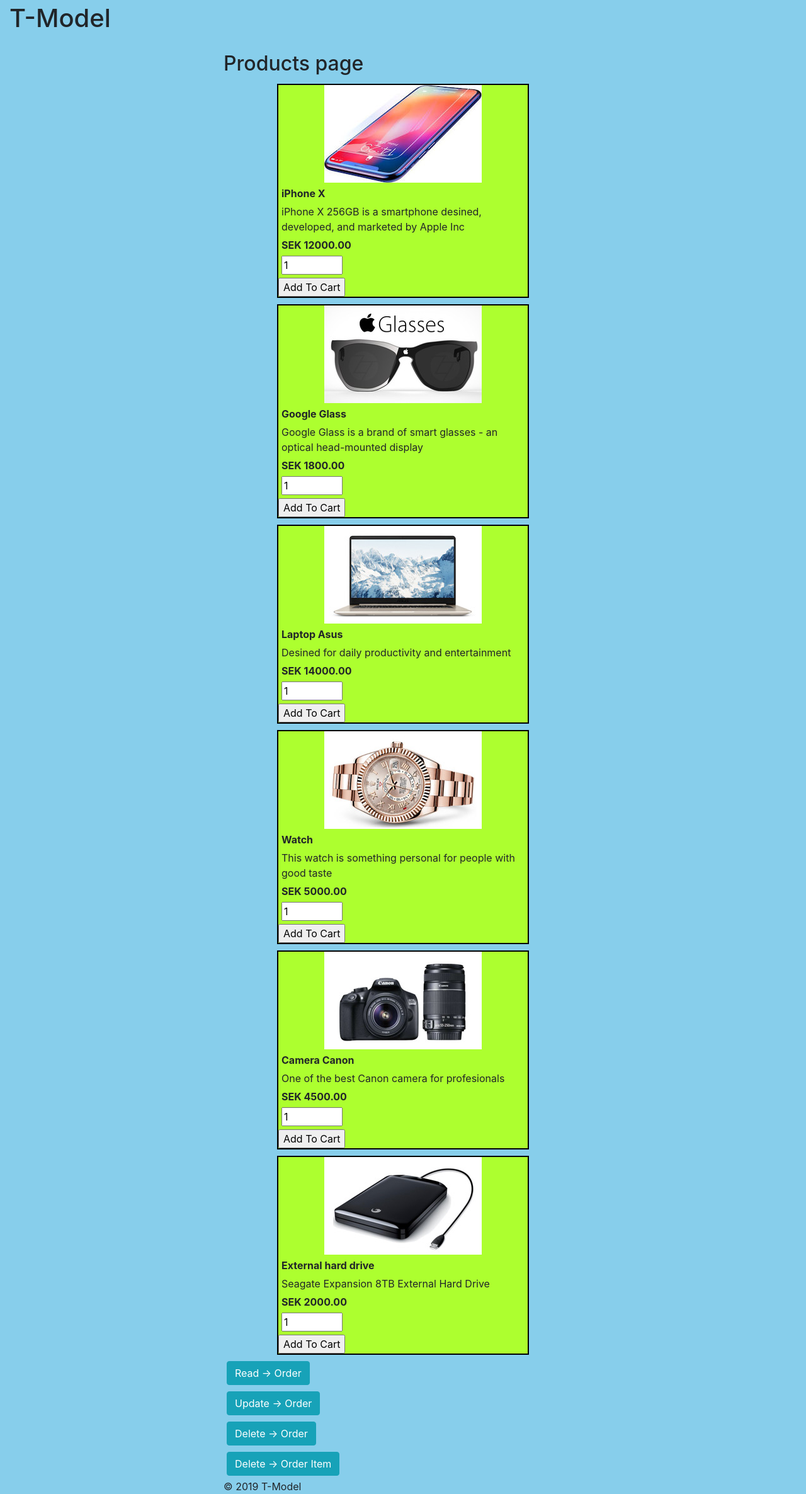
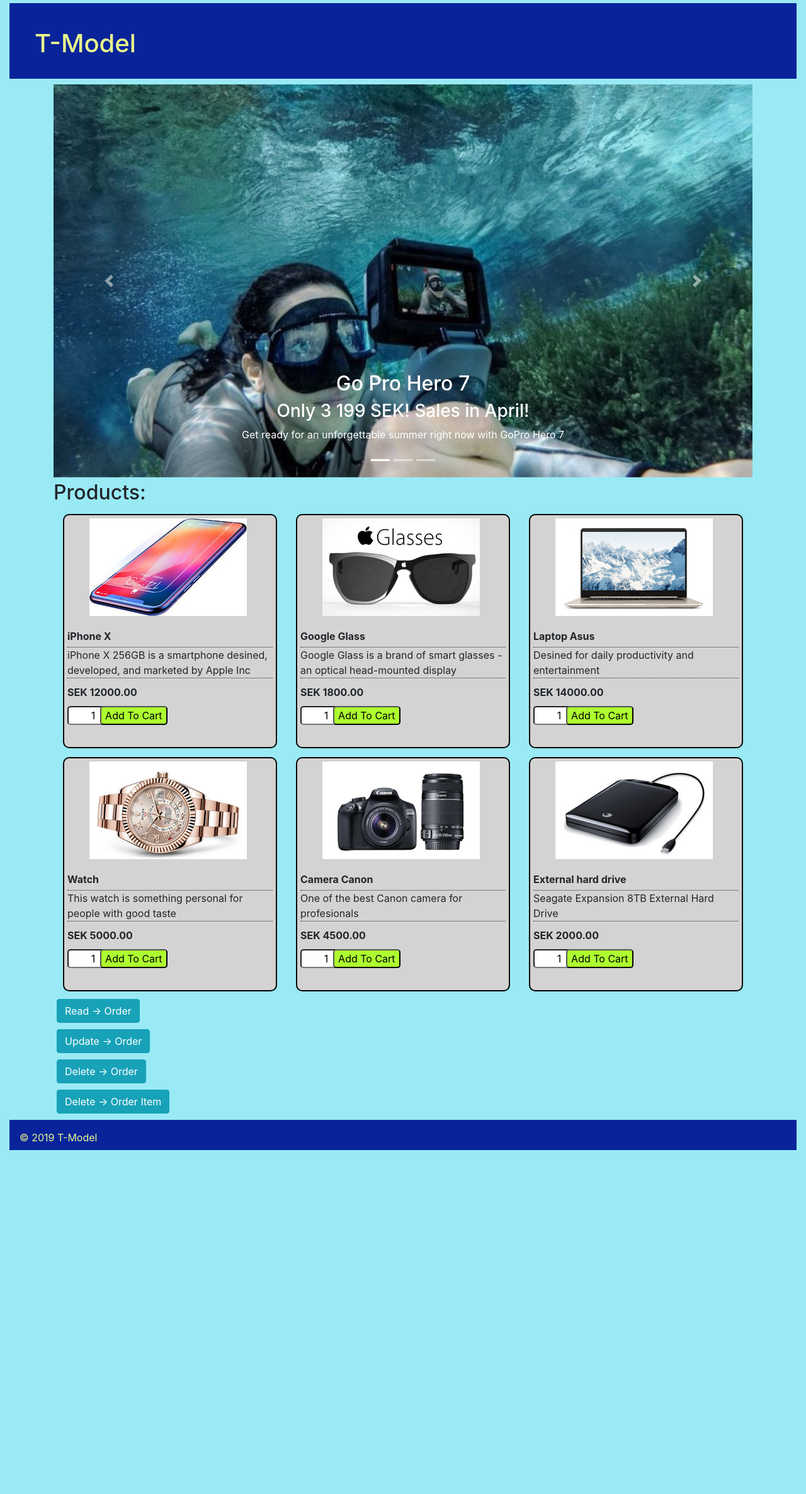
Before and after one commit to VovaChampion/Project_PHP, a PHP site: page / in a window 1280 px wide. Shown: the whole page at 63% size. After the commit the page ends 1826 px from the top, so only its background shows below. Run offline with PHP 8.4, Linux system fonts and the light colour scheme; data comes from the database, SQL or seed files in the repository.

Commit message:
Update products page UI

```diff
--- a/cart_order/css/style.css
+++ b/cart_order/css/style.css
@@ -1,5 +1,6 @@
 body {
-	background: skyblue;
+	background: rgb(153, 234, 245);
+	--background-image: url("../images/earth2.jpeg");
 	padding: 0 10px;
 }
 
@@ -9,7 +10,7 @@ label {
 }
 
 table {
-	margin-left: 10px;
+	-margin-left: 10px;
 	border-collapse: collapse;
 	border-spacing: 0;
 }
@@ -20,7 +21,7 @@ th {
 	border-bottom: 1px solid #aaa;
 }
 
-.submit, button{
+/* .submit, button{
 	display: inline-block;
 	width: 130px;
 	margin: 5px 0;
@@ -45,18 +46,29 @@ th {
 	background-color: rgb(36, 138, 179);
 	box-shadow: 0 5px #666;
 	transform: translateY(4px);
+} */
+
+h1.company_name{
+	color: rgb(232, 248, 140);
+	margin: 5px;
+	text-align: left;
+	height: 3em;
+	padding: 1em 0 0 1em ;
+	background-color: rgb(9, 36, 155);
 }
 
-#content {
-	min-height: 300px;
-	padding: 0 30px;
+.container {
+	min-height: 500px;
+	background: rgb(153, 234, 245);
 }
 
 .products{
-	width: 400px;
-	margin: 5px;
-	background-color: greenyellow;
-	border: 2px solid black;;
+	display: flex;
+	width: 340px;
+	margin: 7px;
+	background-color:lightgray;
+	border: 2px solid black;
+	border-radius: 10px;
 }
 
 #product-grid {
@@ -65,13 +77,12 @@ th {
 	flex-flow: row wrap;
 }
 .product-title{
-	-text-align: center;
 	margin: 5px;
 	font-weight: bolder;
 }
 
 .product-price{
-	margin: 5px;
+	margin: 10px 5px;
 	font-weight: bolder;
 }
 .product-description{
@@ -82,10 +93,13 @@ th {
 	margin: 5px;
 }
 
-img {
+.product-image {
 	display: block;
-	margin-left: auto;
+	margin-left: 40px;
 	margin-right: auto;
+	margin-top: 5px;
+	margin-bottom: 20px;
+	border-radius: 8px;
 }
 #my_form {
 	display: none;
@@ -96,6 +110,41 @@ a {
 	margin: 5px;
 }
 
-h1 {
+.carousel-inner img {
+	width: 100%;
+	height: 100%;
+}
+#promotion {
+	display: block;
+	margin-top: -20px;
+	margin-bottom: 5px;
+}
+
+.product-description{
+	border-top-style: dotted;
+  	border-bottom-style: dotted;
+	border-width: 1px;
+}
+.btnAddAction{
+	display: flex;
+	background: greenyellow;
+	position: relative;
+	top:-35px;
+	left: 17%;
+	min-height: 30px;
+	border-radius: 5px;
+}
+.product-quantity{
+	border-radius: 5px;
+	text-align: center;
+}
+
+footer {
+	color: rgb(232, 248, 140);
 	margin: 5px;
+	margin-bottom: 1%;
+	text-align: left;
+	height: 3em;
+	padding: 1em 0 0 1em ;
+	background-color: rgb(9, 36, 155);
 }
--- a/cart_order/public/confirm_order.php
+++ b/cart_order/public/confirm_order.php
@@ -19,7 +19,7 @@ catch(PDOException $e) {
 }
 $conn = null;
 ?>
-
+<div class="container">
     <h1> Thank you for your order number: <?php echo $orders_id; ?></h1><br>
     <!-- <h3>If you want to chenge or delete your order go here
         <a href="read_order.php">Order page</a>
@@ -31,4 +31,6 @@ $conn = null;
     <a href="update_order.php" class="btn btn-info" role="button">Update -> Order</a><br>
     <a href="delete_order.php" class="btn btn-info" role="button">Delete -> Order</a><br>
 
+</div>
+
 <?php include "../templates/footer.php"; ?>
--- a/cart_order/public/index.php
+++ b/cart_order/public/index.php
@@ -37,7 +37,7 @@ if(isset($_POST['add_to_cart'])) {
 		'product_price' => $product['product_price']
 	);
 
-//	header("Location:index.php");
+ //header("Location:index.php");
 }
 //Empty All
 if($action=='emptyall') {
@@ -95,15 +95,59 @@ if(isset($_POST['create_order'])) {
 
 <?php include "../templates/header.php"; ?>
 
+<!-- Pictures for home page  -->
+<div class="container">
+
+<div id="promotion" class="carousel slide" data-ride="carousel">
+  <ul class="carousel-indicators">
+    <li data-target="#promotion" data-slide-to="0" class="active"></li>
+    <li data-target="#promotion" data-slide-to="1"></li>
+    <li data-target="#promotion" data-slide-to="2"></li>
+  </ul>
+  <div class="carousel-inner">
+    <div class="carousel-item active">
+      <img src="../images/GoPro.jpg" alt="GoPro" width="1000" height="400">
+      <div class="carousel-caption">
+				<h2>Go Pro Hero 7</h2>
+				<h3>Only 3 199 SEK! Sales in April!</h3>
+        <p>Get ready for an unforgettable summer right now with GoPro Hero 7</p>
+      </div>
+    </div>
+    <div class="carousel-item">
+      <img src="../images/iPad_sea.jpg" alt="IpadPro" width="1000" height="400">
+      <div class="carousel-caption">
+				<h2>Apple iPad</h2>
+				<h3>Only 9 999 SEK! Sales in April!</h3>
+        <p>Get ready for an unforgettable summer right now with Apple iPad</p>
+      </div>
+    </div>
+    <div class="carousel-item">
+      <img src="../images/JBL_wireless.jpg" alt="JBL_Wireless_Headphones" width="1000" height="400">
+      <div class="carousel-caption">
+        <h2>JBL E55BT Bluetooth-headset</h2>
+				<h3>Only 1 199 SEK! Sales in April!</h3>
+        <p>Get ready for an unforgettable summer right now with JBL E55BT Bluetooth-headset</p>
+      </div>
+    </div>
+  </div>
+  <a class="carousel-control-prev" href="#promotion" data-slide="prev">
+    <span class="carousel-control-prev-icon"></span>
+  </a>
+  <a class="carousel-control-next" href="#promotion" data-slide="next">
+    <span class="carousel-control-next-icon"></span>
+  </a>
+</div>
+
+<!-- Pictures for home page  -->
+
 <!-- Cart -->
 
-<div class="container" style="width:600px;">
   <?php if(!empty($_SESSION['products'])):?>
-  <nav class="navbar navbar-inverse" style="background:#04B745;">
+  <nav class="navbar navbar-inverse" style="background:darkblue;">
     <div class="container-fluid pull-left" style="width:300px;">
       <div class="navbar-header"> <a class="navbar-brand" href="#" style="color:#FFFFFF;">Shopping Cart</a> </div>
     </div>
-    <div class="pull-right" style="margin-top:7px;margin-right:7px;"><a href="index.php?action=emptyall" class="btn btn-info">Empty cart</a></div>
+    <div class="pull-right" style="margin-top:7px;margin-right:7px;"><a href="index.php?action=emptyall" class="btn btn-warning">Empty cart</a></div>
   </nav>
   <table class="table table-striped">
     <thead>
@@ -121,19 +165,20 @@ if(isset($_POST['create_order'])) {
       <td><?php echo $product['product_name']?></td>
       <td>SEK&nbsp;<?php echo $product['product_price']?></td>
 	  <td><?php echo $product['quantity']?></td>
-      <td><a href="index.php?action=empty&product_id=<?php echo $key?>" class="btn btn-info">Delete</a></td>
+      <td><a href="index.php?action=empty&product_id=<?php echo $key?>" class="btn btn-warning">Delete</a></td>
     </tr>
 	<?php $total = $total+$product['product_price']*$product['quantity'];?>
 	<?php //echo $total;?>
     <?php endforeach;?>
     <tr><td colspan="5"><h4>Total:SEK&nbsp;<?php echo $total?></h4></td></tr>
   </table>
-  <button onclick="formToggle('my_form');">CheckOut</button><br>
-  <?php endif;?>
+  <button class="btn btn-primary" onclick="formToggle('my_form');">CheckOut</button><br>
+	<?php endif;?>
+
 
   <!-- Check out -->
   <!-- <form id="my_form" method="post" action="confirm_order.php"> -->
-    <form id="my_form" method="post">
+    <form id="my_form" method="post"><br>
 			<div class="input-group mb-3">
 				<input type="text" name="user_name" placeholder="Your Name" required><br>
 				<div class="input-group-prepend">
@@ -146,14 +191,14 @@ if(isset($_POST['create_order'])) {
 						<span class="input-group-text">@example.com</span>
 					</div>
 				</div>
-		<button name="create_order" value="Submit">Submit</button>
+		<button class="btn btn-success" name="create_order" value="Submit">Submit</button>
 		<!-- <input type="submit" name="create_order" value="Submit">       -->
     </form>
 
 <!-- Check out -->
 
 <!-- products   -->
-<h2>Products page</h2>
+<h2>Products:</h2>
     <div id="product-grid">
         <?php foreach ($products as $product) : ?>
         <div class="products">
@@ -164,7 +209,10 @@ if(isset($_POST['create_order'])) {
                 <div class="product-price"><?php echo "SEK " . $product["product_price"]; ?></div>
 				<!-- <div class="cart-action"><input type="text" class="product-quantity" name="quantity" value="1" size="2" /></div> -->
 				<div class="cart-action"><input type="number" class="product-quantity" name="quantity" value="1" min="1" max="100"/></div>
-				<input type="submit" name="add_to_cart" class="btnAddAction" value="Add To Cart">
+				<!-- <input type="submit" name="add_to_cart" class="btnAddAction" value="Add To Cart" onclick="promHide('promotion');"> -->
+				<input type="submit" name="add_to_cart" class="btnAddAction" value="Add To Cart" onclick="location.href='#product-grid';">
+
+
                 <input type="hidden" name="product_id" value="<?php echo $product['product_id']?>">
             </form>
         </div>
@@ -175,6 +223,6 @@ if(isset($_POST['create_order'])) {
 <a href="update_order.php" class="btn btn-info" role="button">Update -> Order</a><br>
 <a href="delete_order.php" class="btn btn-info" role="button">Delete -> Order</a><br>
 <a href="delete_order_item.php" class="btn btn-info" role="button">Delete -> Order Item</a><br>
-
+</div>
 
 <?php include "../templates/footer.php"; ?>
--- a/cart_order/public/update_order.php
+++ b/cart_order/public/update_order.php
@@ -18,6 +18,8 @@ try {
 }
 ?>
 <?php require "../templates/header.php"; ?>
+
+<div class="container">
 
     <h2>Update order</h2>
 
@@ -55,5 +57,5 @@ try {
     <a href="index.php?action=emptyall" class="btn btn-primary" role="button">Go back to home page</a><br>
     <a href="read_order.php" class="btn btn-info" role="button">Read -> Order</a><br>
     <a href="delete_order.php" class="btn btn-info" role="button">Delete -> Order</a><br>
-
+</div>
 <?php require "../templates/footer.php"; ?>
--- a/cart_order/templates/header.php
+++ b/cart_order/templates/header.php
@@ -10,12 +10,22 @@
 
 	<link rel="stylesheet" href="https://maxcdn.bootstrapcdn.com/bootstrap/4.3.1/css/bootstrap.min.css">
 	<link rel="stylesheet" href="../css/style.css">
+	<script src="https://ajax.googleapis.com/ajax/libs/jquery/3.3.1/jquery.min.js"></script>
+  	<script src="https://cdnjs.cloudflare.com/ajax/libs/popper.js/1.14.7/umd/popper.min.js"></script>
+  	<script src="https://maxcdn.bootstrapcdn.com/bootstrap/4.3.1/js/bootstrap.min.js"></script>
 
 
 	<script>
 		function formToggle(id) {
 			let formAppear = document.getElementById(id);
 			formAppear.style.display !== 'block' ? formAppear.style.display = 'block' : formAppear.style.display = 'none'
+		}
+		function promHide(id) {
+			document.getElementById(id).style.display = "none";
+			console.log("clicked")
+			// let prom = document.getElementById(id);
+			// //return alert("Done!")
+			// return prom.style.display = 'none'; //? prom.style.display = 'none' : prom.style.display = 'block';
 		}
 		function confirm_delete() {
   			return confirm('Are you sure?');
@@ -29,4 +39,4 @@
 </head>
 
 <body>
-	<h1>T-Model</h1><br>
+	<h1 class="company_name">T-Model</h1><br>
```
Also changed, not shown: cart_order/public/delete_order.php (+5 -4 lines), cart_order/public/read_order.php (+6 -2 lines), cart_order/public/update_single_order.php (+6 -4 lines), cart_order/images/GoPro.jpg (added), cart_order/images/JBL_wireless.jpg (added), cart_order/images/earth.jpeg (added), cart_order/images/earth2.jpeg (added), cart_order/images/iPad_sea.jpg (added), cart_order/readme.txt (deleted), 1 other file. Lines whose indentation alone changed are shown as unchanged.
